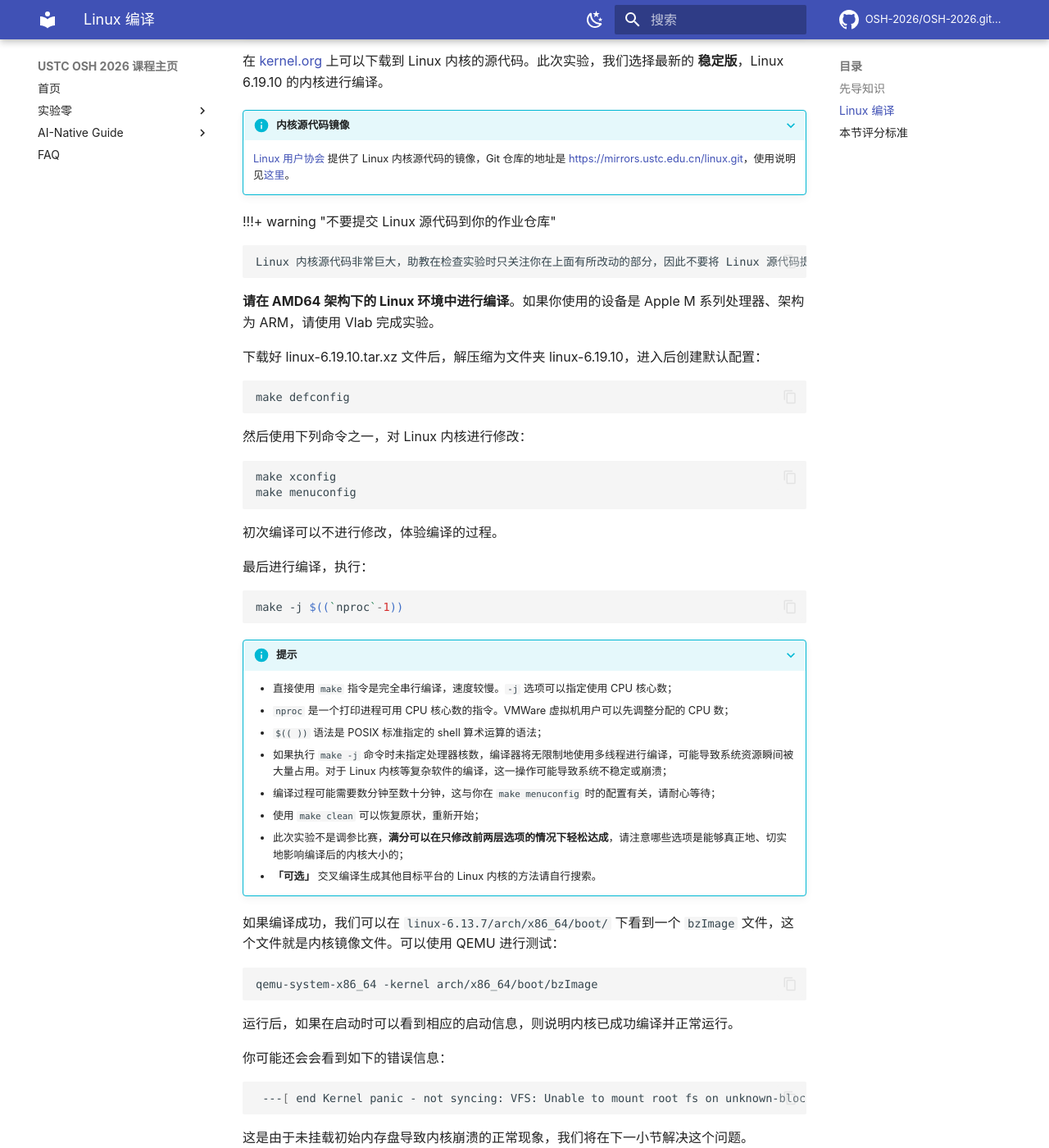
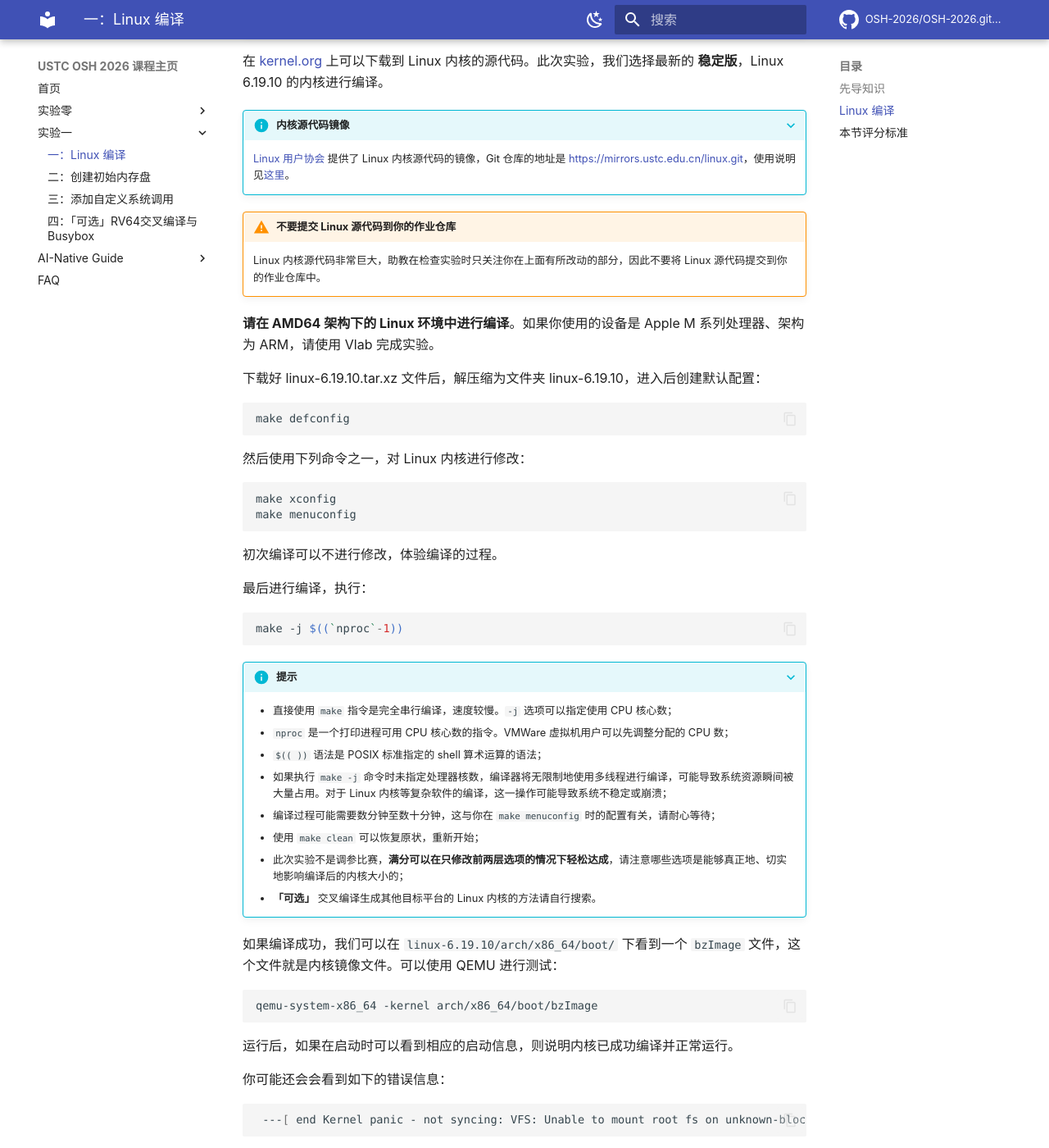
Before and after one commit to OSH-2026/osh-2026.github.io, an MkDocs documentation site: the page built from docs/lab1/phase1.md, in a window 1280 px wide and 1400 px high, scrolled down 766 px. Shown: the whole window at 82% size. Built offline with MkDocs 1.6.1 and Material for MkDocs 9.7.7, drawn with Linux system fonts in a browser that asks for light colours; nearby versions of some CDN libraries; library files that are not in the unit come from our copies; comment, search, counter and statistics services are not loaded.

Commit message:
fix: fix some typo and launch lab1

````diff
--- a/docs/lab1/phase1.md
+++ b/docs/lab1/phase1.md
@@ -40,7 +40,7 @@ sudo apt install build-essential libncurses-dev bison flex libssl-dev libelf-dev
 
     [Linux 用户协会](https://lug.ustc.edu.cn) 提供了 Linux 内核源代码的镜像，Git 仓库的地址是 [https://mirrors.ustc.edu.cn/linux.git](https://mirrors.ustc.edu.cn/linux.git)，使用说明见[这里](https://mirrors.ustc.edu.cn/help/linux.git.html)。
 
-!!!+ warning "不要提交 Linux 源代码到你的作业仓库"
+!!! warning "不要提交 Linux 源代码到你的作业仓库"
 
     Linux 内核源代码非常巨大，助教在检查实验时只关注你在上面有所改动的部分，因此不要将 Linux 源代码提交到你的作业仓库中。
 
@@ -78,7 +78,7 @@ make -j $((`nproc`-1))
     - 此次实验不是调参比赛，**满分可以在只修改前两层选项的情况下轻松达成**，请注意哪些选项是能够真正地、切实地影响编译后的内核大小的；
     - **「可选」** 交叉编译生成其他目标平台的 Linux 内核的方法请自行搜索。
 
-如果编译成功，我们可以在 `linux-6.13.7/arch/x86_64/boot/` 下看到一个 `bzImage` 文件，这个文件就是内核镜像文件。可以使用 QEMU 进行测试：
+如果编译成功，我们可以在 `linux-6.19.10/arch/x86_64/boot/` 下看到一个 `bzImage` 文件，这个文件就是内核镜像文件。可以使用 QEMU 进行测试：
 
 ```bash
 qemu-system-x86_64 -kernel arch/x86_64/boot/bzImage
--- a/mkdocs.yml
+++ b/mkdocs.yml
@@ -72,11 +72,12 @@ nav:
     - 三：Markdown: lab0/markdown.md
     - 四：Makefile: lab0/makefile.md
     - 五：编程说明: lab0/programming.md
-  # - 实验一:
-  #     - 零：简介: lab1/README.md
-  #     - 一：Linux 编译: lab1/phase1.md
-  #     - 二：创建初始内存盘: lab1/phase2.md
-  #     - 三：添加自定义系统调用: lab1/phase3.md
+  - 实验一:
+      - 零：简介: lab1/README.md
+      - 一：Linux 编译: lab1/phase1.md
+      - 二：创建初始内存盘: lab1/phase2.md
+      - 三：添加自定义系统调用: lab1/phase3.md
+      - 四：「可选」RV64交叉编译与Busybox: lab1/riscv64-kernel.md
   # - 实验二:
   #     - 零：简介: lab2/README.md
   #     - 一：目录导航: lab2/dir.md
````
Also changed, not shown: docs/lab1/README.md (+1 -1 lines).
